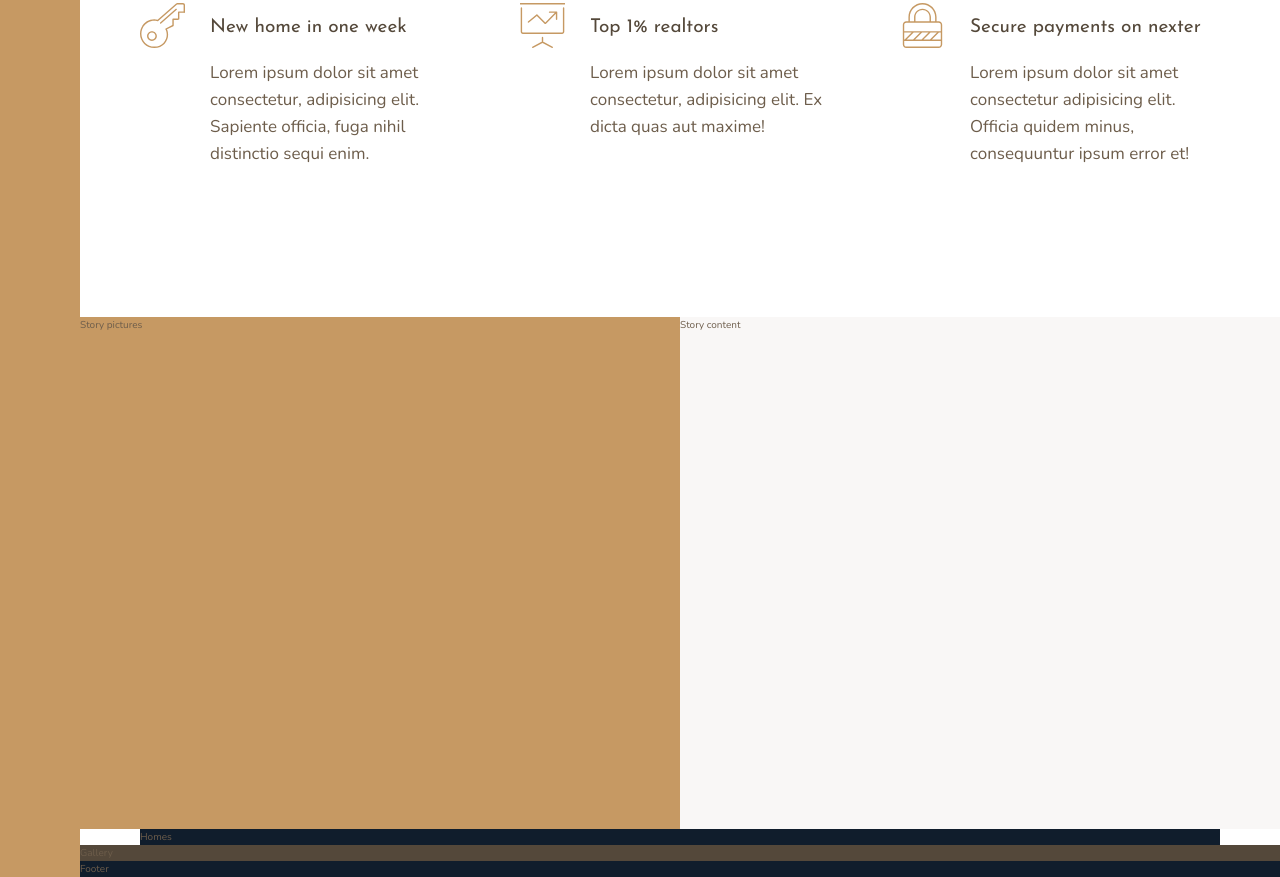
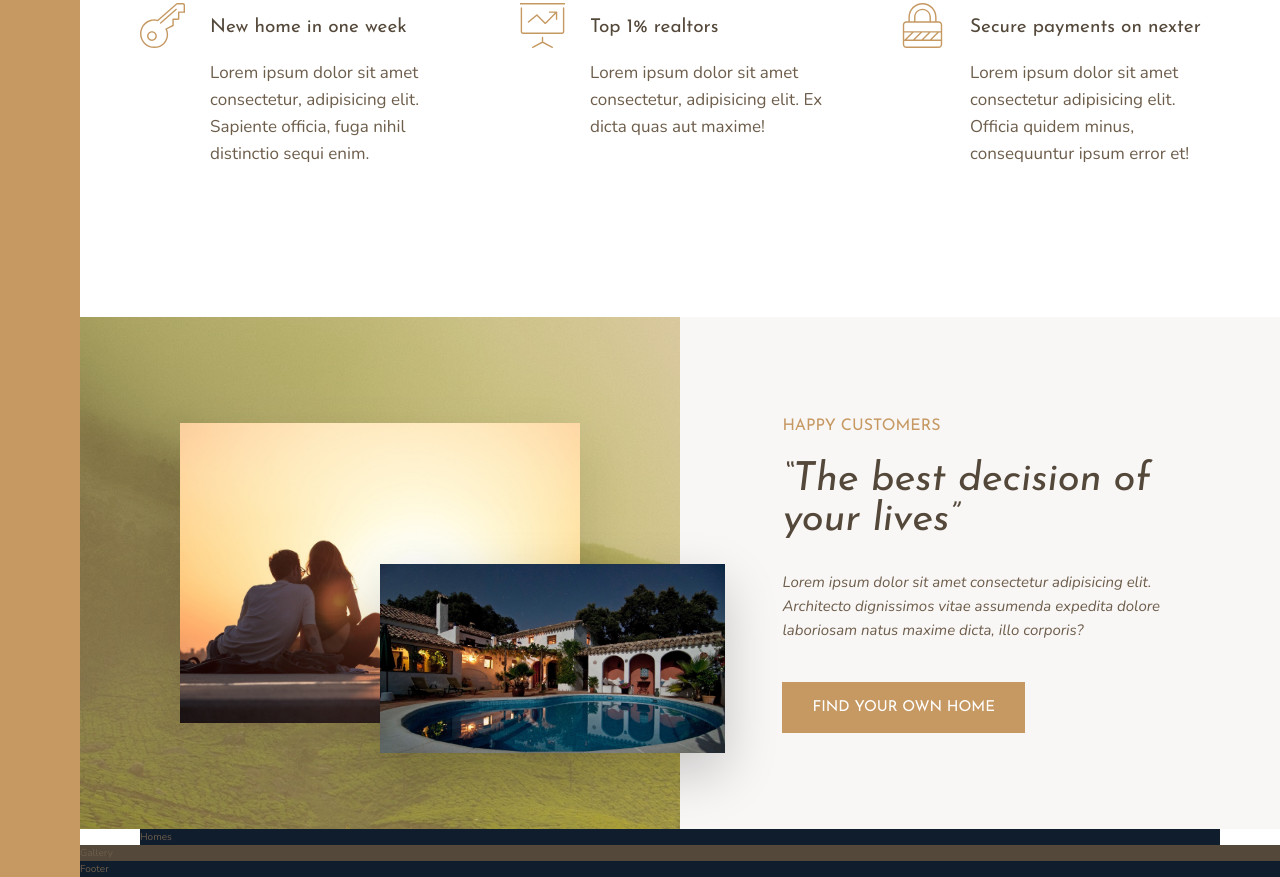
Before and after one commit to EduDinizO/udemy_sass_nexter, a website: page index.html in a window 1280 px wide. Shown: the part 991-1868 px from the top of the page. Drawn offline with nearby package versions, Linux system fonts and the light colour scheme.

Commit message:
story section

```diff
--- a/index.html
+++ b/index.html
@@ -36,7 +36,9 @@
             <svg class="feature__icon">
                 <use xlink:href="img/sprite.svg#icon-global"></use>
             </svg>
-            <h4 class="heading-4 heading-4--dark">World's best luxury homes</h4>
+            <h4 class="heading-4 heading-4--dark">
+                World's best luxury homes
+            </h4>
             <p class="feature__text">
                 Lorem ipsum dolor sit amet consectetur adipisicing elit. Corporis aliquam laborum reprehenderit quod esse!
             </p>
@@ -90,11 +92,24 @@
 
     <!-- STORY -->
     <div class="story__pictures">
-        Story pictures
+        <img src="img/story-1.jpeg" alt="Couple with new house" class="story__img--1">
+        <img src="img/story-2.jpeg" alt="New house" class="story__img--2">
     </div>
 
     <div class="story__content">
-        Story content
+        <h3 class="heading-3 mb-sm">
+            Happy Customers
+        </h3>
+        <h2 class="heading-2 heading-2--dark mb-md">
+            &ldquo;The best decision of your lives&rdquo;
+        </h2>
+        <p class="story__text">
+            Lorem ipsum dolor sit amet consectetur adipisicing elit. Architecto dignissimos vitae assumenda expedita dolore laboriosam
+            natus maxime dicta, illo corporis?
+        </p>
+        <button class="btn">
+            Find your own home
+        </button>
     </div>
 
     <!-- HOMES -->
--- a/sass/_story.scss
+++ b/sass/_story.scss
@@ -2,9 +2,42 @@
     &__pictures {
         background-color: $color-primary;
         grid-column: full-start / col-end 4;
+        background-image: linear-gradient(rgba($color-primary, .5), rgba($color-primary, .5)), url(../img/back.jpg);
+        display: grid;
+        grid-template-rows: repeat(6, 1fr);
+        grid-template-columns: repeat(6, 1fr);
+        align-items: center;
+    }
+    &__img--1 {
+        width: 100%;
+        grid-row: 2 / span 4;
+        grid-column: 2 / span 4;
+        box-shadow: 0 2rem 5rem rgba(#000, .1);
+    }
+    &__img--2 {
+        width: 115%;
+        grid-row: 4 / span 2;
+        grid-column: 4 / span 3;
+        z-index: 2;
+        box-shadow: 0 2rem 5rem rgba(#000, .2);
     }
     &__content {
+        grid-column: col-start 5 / full-end;
+        /*
+        display: flex;
+        flex-direction: column;
+        justify-content: center;
+        align-items: flex-start;
+        */
+        display: grid;
+        align-content: center;
+        justify-items: start;
         background-color: $color-grey-light-1;
-        grid-column: col-start 5 / full-end;
+        padding: 6rem 8vw;
+    }
+    &__text {
+        font-size: 1.5rem;
+        font-style: italic;
+        margin-bottom: 4rem;
     }
 }
--- a/sass/_typography.scss
+++ b/sass/_typography.scss
@@ -9,10 +9,22 @@
 
 .heading-2 {
     @extend %heading;
+    font-size: 4rem;
+    font-style: italic;
+    line-height: 1;
+    &--light {
+        color: $color-grey-light-1;
+    }
+    &--dark {
+        color: $color-grey-dark-1;
+    }
 }
 
 .heading-3 {
     @extend %heading;
+    font-size: 1.6rem;
+    color: $color-primary;
+    text-transform: uppercase;
 }
 
 .heading-4 {
@@ -25,3 +37,35 @@
         color: $color-grey-dark-1;
     }
 }
+
+.btn {
+    background-color: $color-primary;
+    color: #fff;
+    border: none;
+    border-radius: 0;
+    font-family: $font-display;
+    font-size: 1.5rem;
+    text-transform: uppercase;
+    padding: 1.8rem 3rem;
+    cursor: pointer;
+    transition: all .2s;
+    &:hover {
+        background-color: $color-primary-dark;
+    }
+}
+
+.mb-sm {
+    margin-bottom: 2rem;
+}
+
+.mb-md {
+    margin-bottom: 3rem;
+}
+
+.mb-lg {
+    margin-bottom: 4rem;
+}
+
+.mb-hg {
+    margin-bottom: 8rem;
+}
```
Also changed, not shown: css/style.css.
